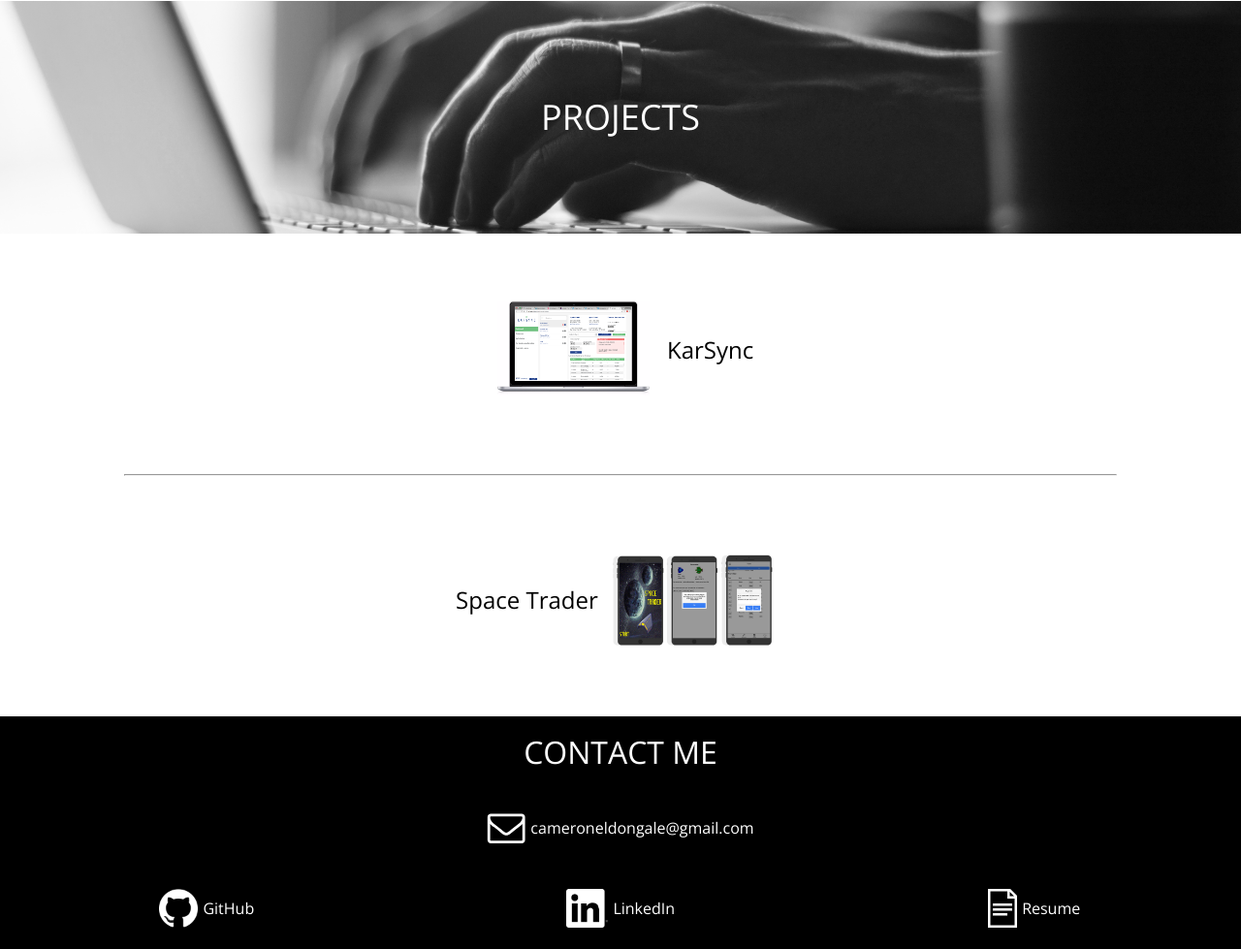
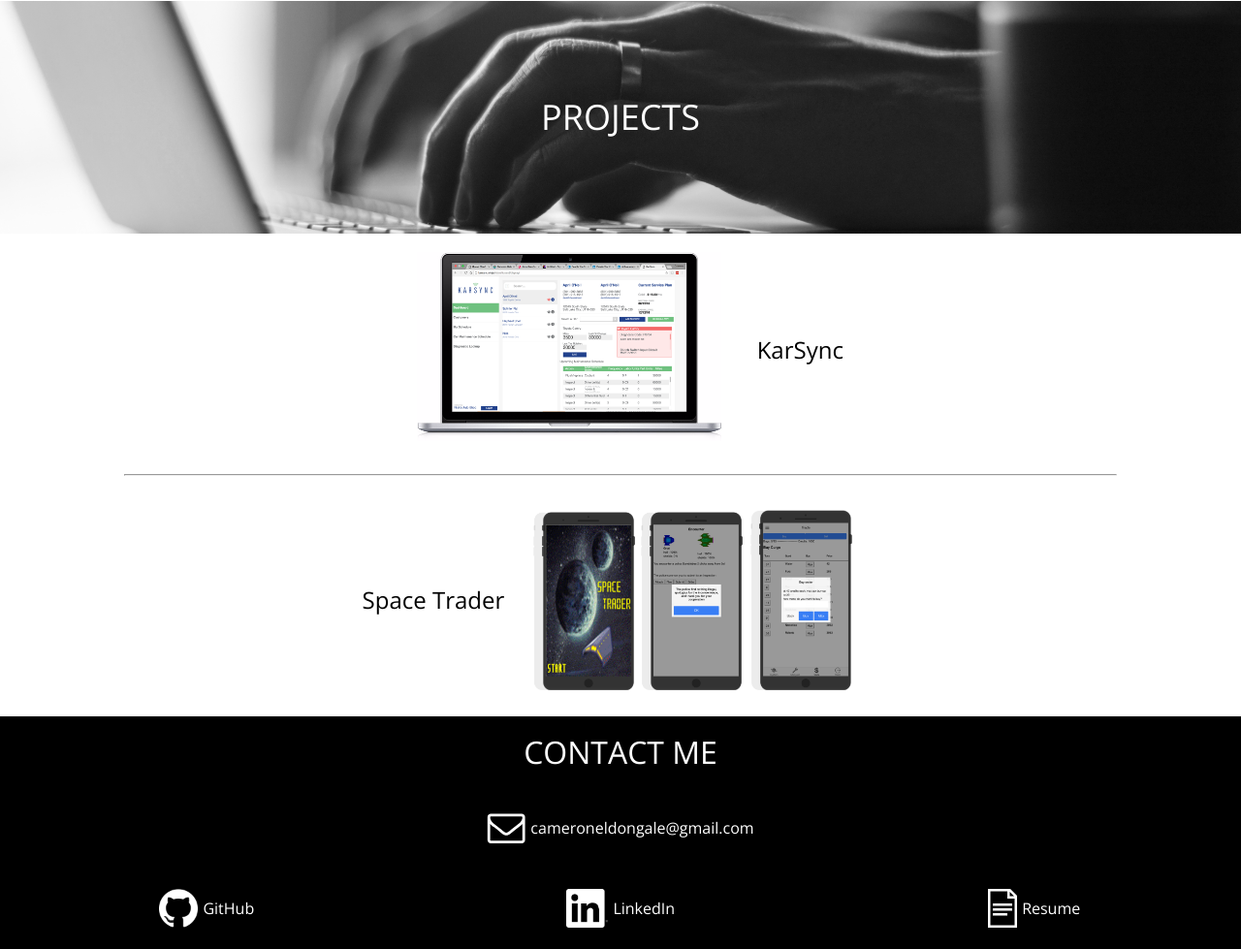
Before and after one commit to CameronEldonGale/portfolio, a PHP site: page /index.html in a window 1280 px wide. Shown: the part 2519-3498 px from the top of the page at 97% size. Run offline with PHP 8.4, Linux system fonts and the light colour scheme.

Commit message:
projects desktop fix

```diff
--- a/styles/main.css
+++ b/styles/main.css
@@ -288,5 +288,11 @@ a:hover{
     position: absolute;
     bottom: 10vh;
   }
+  .karsync img{
+    height: 100%;
+  }
+  .spaceTrader img{
+    height: 100%;
+  }
 
 }
```
